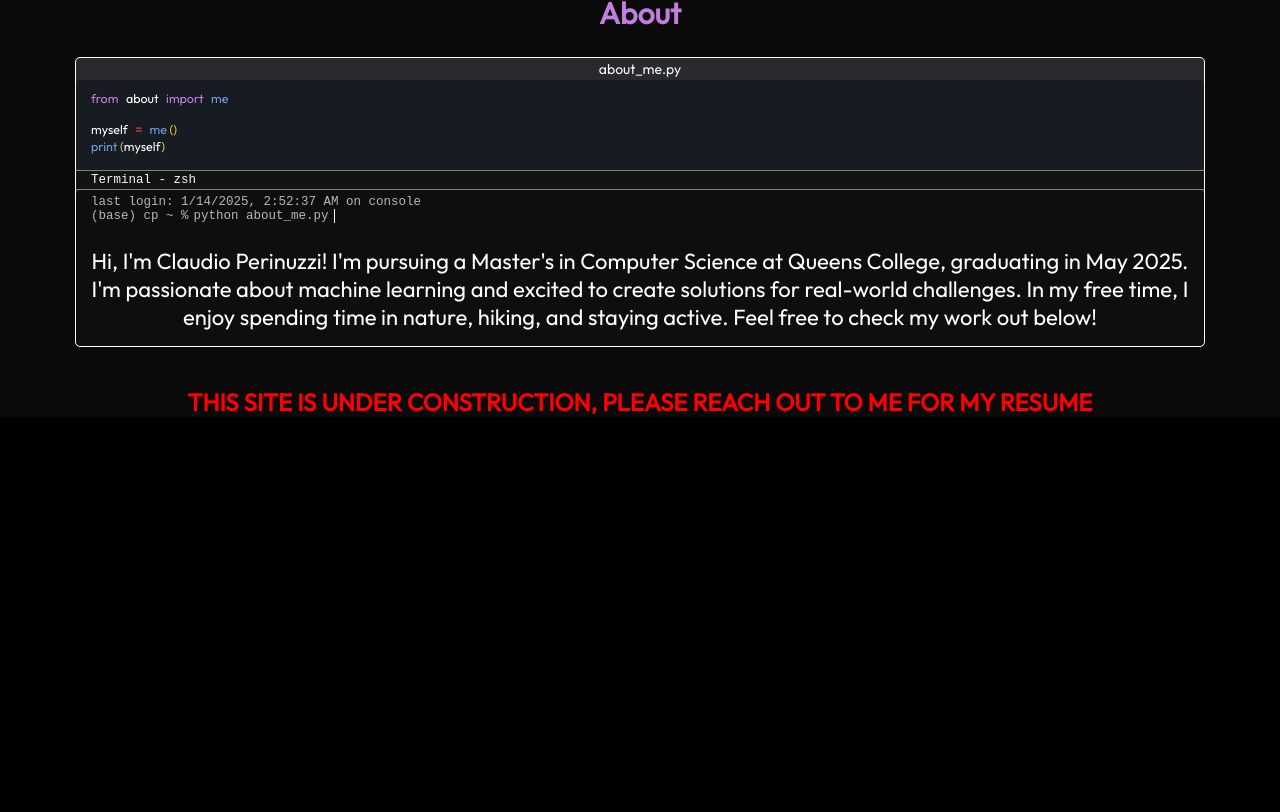
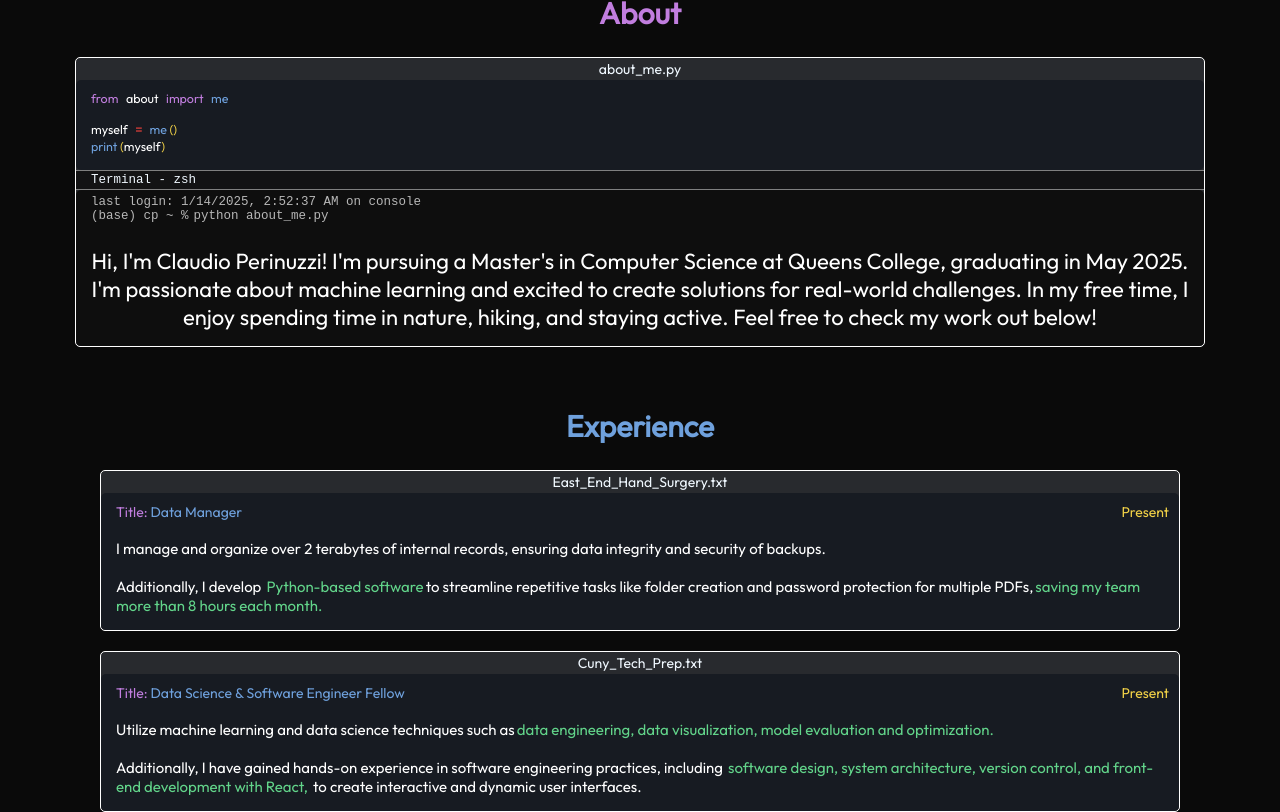
Before and after one commit to Claudio-Perinuzzi/portfolio-website, a React (Vite) app: page / in a window 1280 px wide. Shown: the part 451-1263 px from the top of the page. Before the commit the page ends 868 px from the top, so only its background shows below. Built offline with nearby package versions, Linux system fonts and the light colour scheme.

Commit message:
Added experiences

```diff
--- a/src/components/Experience/Experience.jsx
+++ b/src/components/Experience/Experience.jsx
@@ -4,11 +4,54 @@ import styles from './Experience.module.css';
 export const Experience = () => {
     return (
         <>
-            <br/>
-            <br/>
-            <h2 style={{ color: 'red', textAlign: 'center', fontSize: '24px' }}>
-                THIS SITE IS UNDER CONSTRUCTION, PLEASE REACH OUT TO ME FOR MY RESUME
-            </h2>
+            <section id="experience">
+
+                <h1 className={styles.experienceHeader}>Experience</h1>
+
+                <div className={styles.windowContainer}>
+                    <div className={styles.tabHeader}>East_End_Hand_Surgery.txt</div>
+                        <div className={styles.textContainer}>
+                            <div className={styles.roleContainer}>
+                                <span className={styles.role}>Title: </span>
+                                <span className={styles.roleTitle}>Data Manager</span>
+                                <span className={styles.time}>Present</span>
+                            </div>
+                            <br />
+                            <p className={styles.description}>
+                                I manage and organize over 2 terabytes of internal records,
+                                ensuring data integrity and security of backups.
+                                <br />
+                                <br />
+                                Additionally, I develop <span className={styles.highlight}>Python-based software</span>
+                                to streamline repetitive tasks like folder creation and password protection for multiple PDFs,
+                                <span className={styles.highlight}>saving my team more than 8 hours each month.</span>
+                            </p>
+                        </div>
+                </div>
+
+                <div className={styles.windowContainer}>
+                    <div className={styles.tabHeader}>Cuny_Tech_Prep.txt</div>
+                        <div className={styles.textContainer}>
+                            <div className={styles.roleContainer}>
+                                <span className={styles.role}>Title: </span>
+                                <span className={styles.roleTitle}>Data Science & Software Engineer Fellow</span>
+                                <span className={styles.time}>Present</span>
+                            </div>
+                            <br />
+                            <p className={styles.description}>
+                                Utilize machine learning and data science techniques such as
+                                <span className={styles.highlight}>data engineering, data visualization, model evaluation and optimization.</span>
+                                <br />
+                                <br />
+                                Additionally, I have gained hands-on experience in software engineering practices,
+                                including <span className={styles.highlight}>software design, system architecture,
+                                version control, and front-end development with React,</span> to create interactive and dynamic user interfaces.
+                            </p>
+                        </div>
+                </div>
+
+            </section>
+
         </>
     )
 }
--- a/src/components/Experience/Experience.module.css
+++ b/src/components/Experience/Experience.module.css
@@ -1 +1,88 @@
 @import "../../vars.css";
+
+:root {
+    color: aliceblue;
+}
+
+.experienceHeader {
+    font-size: 30px;
+    margin-top: 60px;
+    margin-bottom: 25px;
+    text-align: center;
+    color: rgb(111, 161, 221);
+}
+
+.windowContainer {
+    margin-top: 20px;
+    background-color: var(--color-tab);
+    border-radius: 5px;
+    align-self: center;
+    margin-right: 100px;
+    margin-left: 100px;
+    font-size: 12.5px;
+    border-style: solid;
+    border-color: white;
+    border-width: 0.5px;
+}
+
+.tabHeader {
+    font-size: 14px;
+    text-align: center;
+    padding-top: 2px;
+    padding-bottom: 2px;
+}
+
+.textContainer {
+    color: white;
+    padding-top: 10px;
+    padding-left: 15px;
+    background-color: var(--color-ide-bg);
+    border-radius: 5px;
+    padding-bottom: 15px;
+    font-size: 14px;
+}
+
+.roleContainer {
+    display: flex;
+    justify-content: space-between;
+    width: 100%;
+    align-items: center;
+    opacity: 0;
+    animation: fadeIn 1s ease-in-out forwards;
+}
+
+.role {
+    color: rgb(193, 126, 223);
+}
+
+.roleTitle {
+    color: rgb(111, 161, 221);
+    padding-left: 3px;
+}
+
+.time {
+    color: rgb(241, 209, 71);
+    margin-left: auto;
+    margin-right: 10px;
+}
+
+.description {
+    opacity: 0;
+    padding-right: 10px;
+    animation: fadeIn 1s ease-in-out forwards;
+    font-size: 15px;
+}
+
+@keyframes fadeIn {
+    from {
+      opacity: 0;
+    }
+    to {
+      opacity: 1;
+    }
+}
+
+.highlight {
+    color: rgb(98, 212, 138);
+    padding: 2px;
+}
```
